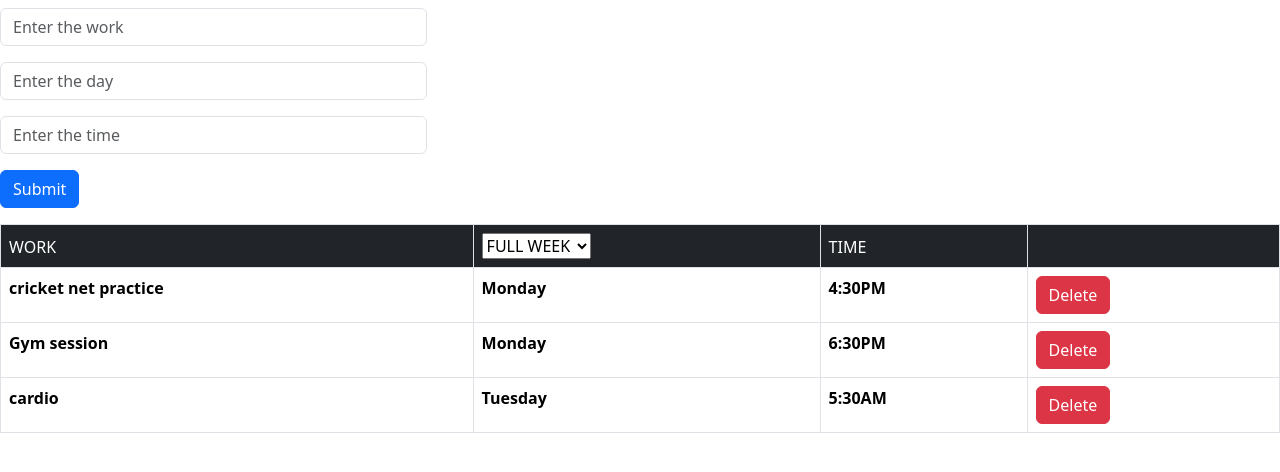
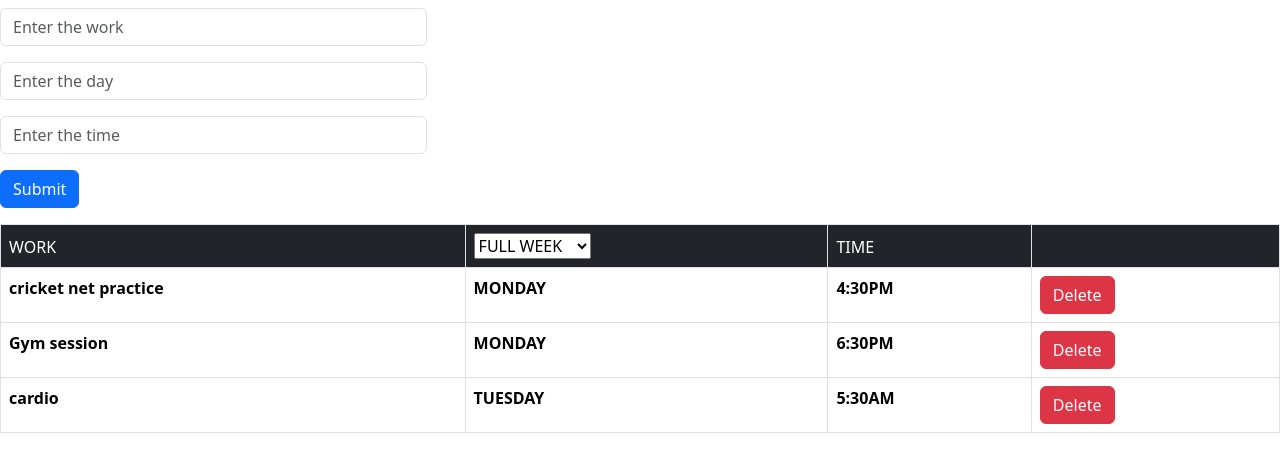
Before and after one commit to rahulpattusamy/Todo, a React (Vite) app in the folder Todo/: page / in a window 1280 px wide. Shown: the top 472 px of the page. Built offline with nearby package versions, Linux system fonts and the light colour scheme.

Commit message:
corrected typo

```diff
--- a/Todo/src/components/TodoTable.tsx
+++ b/Todo/src/components/TodoTable.tsx
@@ -23,7 +23,7 @@ const TodoTable = ({ todos, onDelete, onSelectday }: Props) => {
             <select name="" id="" onChange={(event)=>onSelectday(event.target.value)}>
               <option value="">FULL WEEK</option>
               {Days.map((day) => (
-                <option  key={day} value={day}>{day}</option>
+                <option  key={day} value={day}>{day.toUpperCase()}</option>
               ))}
             </select>
           </td>
@@ -36,8 +36,8 @@ const TodoTable = ({ todos, onDelete, onSelectday }: Props) => {
         {todos.map((todo) => (
           <tr key={todo.id}>
             <th>{todo.work}</th>
-            <th>{todo.day}</th>
-            <th>{todo.time}</th>
+            <th>{todo.day.toUpperCase()}</th>
+            <th>{todo.time.toUpperCase()}</th>
             <th>
               <button
                 className="btn btn-danger"
```
